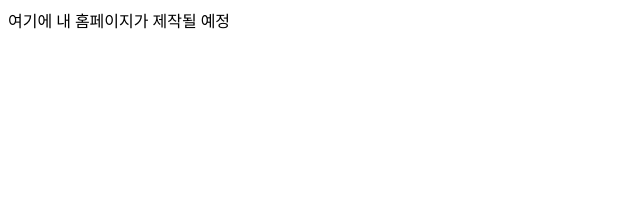
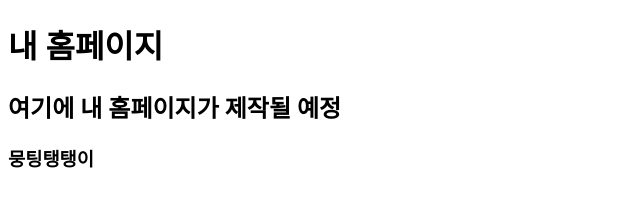
Before and after one commit to MoongTaeng-I/20240311, a plain HTML site: page index.html in a window 1280 px wide. Shown: the whole page, without its empty margins (0-640 px from the left). Drawn offline with Linux system fonts and the light colour scheme.

```diff
--- a/index.html
+++ b/index.html
@@ -5,6 +5,8 @@
     <title>내 홈페이지</title>
   </head>
   <body>
-    여기에 내 홈페이지가 제작될 예정
+    <h1>내 홈페이지</h1>
+    <h2>여기에 내 홈페이지가 제작될 예정</h2>
+    <h3>뭉팅탱탱이</h3>
   </body>
 </html>
```
